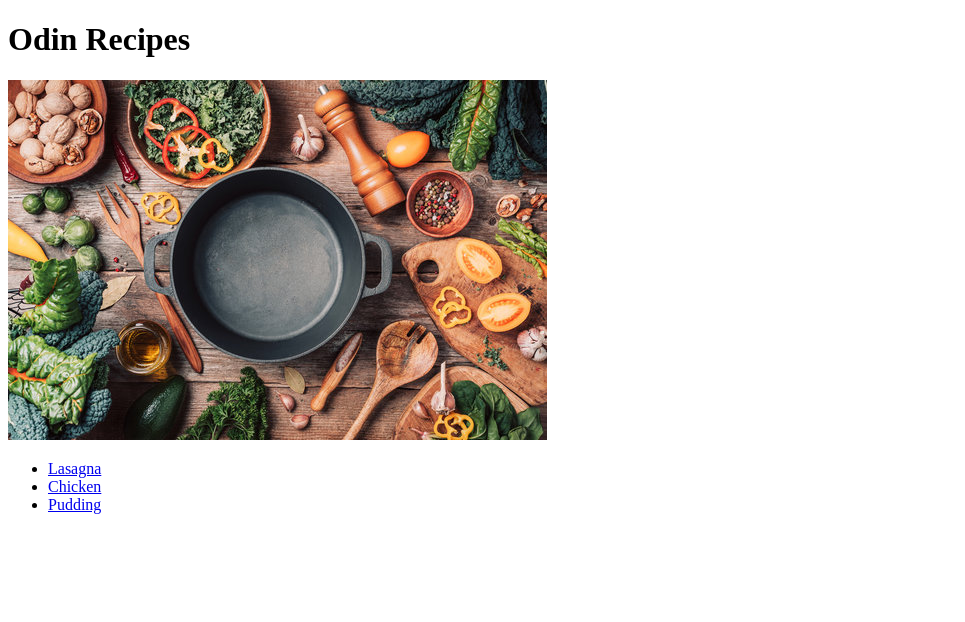
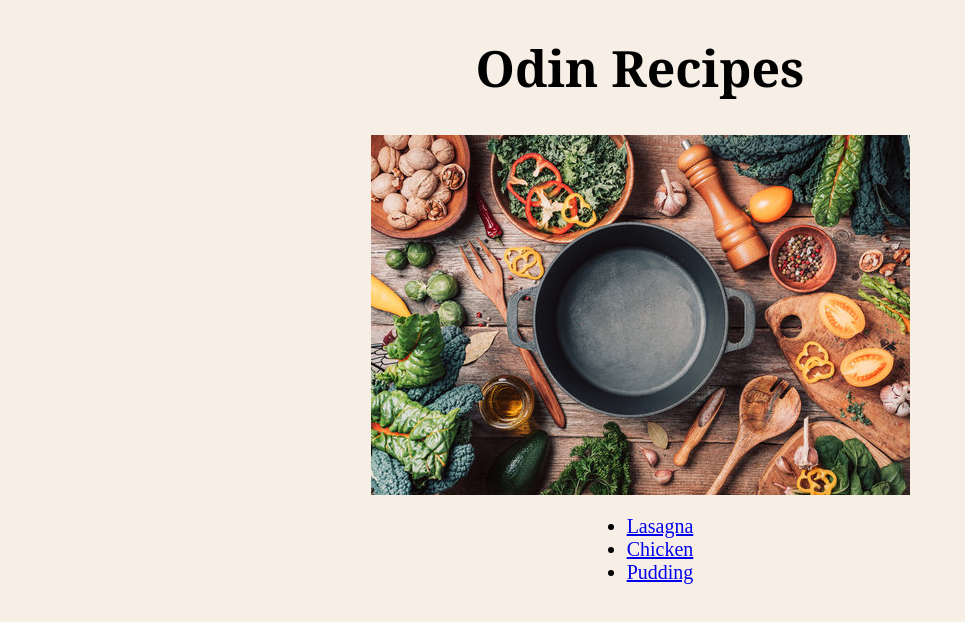
Before and after one commit to don-anja/odin-recipes, a plain HTML site: page index.html in a window 1280 px wide. Shown: the whole page, without its empty margins (0-965 px from the left). Drawn offline with Linux system fonts and the light colour scheme.

Commit message:
Change title and font style

```diff
--- a/index.html
+++ b/index.html
@@ -3,14 +3,19 @@
   <head>
     <meta charset="utf-8" />
     <title>Recipes</title>
+    <link rel="stylesheet" href="style.css" />
   </head>
   <body>
-    <h1>Odin Recipes</h1>
-    <img src="images/cooking.jpg" alt="Cooking picture" />
+    <h1 id="title">Odin Recipes</h1>
+    <div class="image-container">
+      <img src="images/cooking.jpg" alt="Cooking picture" />
+    </div>
+    <div class="unordered-list-container">
     <ul>
       <li><a href="recipes/lasagna.html" target="_blank">Lasagna</a></li>
       <li><a href="recipes/chicken.html" target="_blank">Chicken</a></li>
       <li><a href="recipes/pudding.html" target="_blank">Pudding</a></li>
     </ul>
+  </div>
   </body>
 </html>
--- /dev/null
+++ b/style.css
@@ -0,0 +1,25 @@
+body {
+  background-color: #F7EFE5;
+}
+
+#title, .subtitle {
+  font-family: Georgia, 'Times New Roman', Times, serif;
+  font-size: 50px;
+  text-align: center;
+}
+
+.subtitle {
+  font-size: 45px;
+}
+.image-container {
+  display: flex;
+  justify-content: center;
+  align-items: center;
+}
+
+.unordered-list-container {
+  display: flex;
+  justify-content: center;
+  align-items: center;
+  font-size: 20px;
+}
```
Also changed, not shown: recipes/chicken.html (+4 -1 lines), recipes/lasagna.html (+14 -12 lines), recipes/pudding.html (+4 -1 lines).
